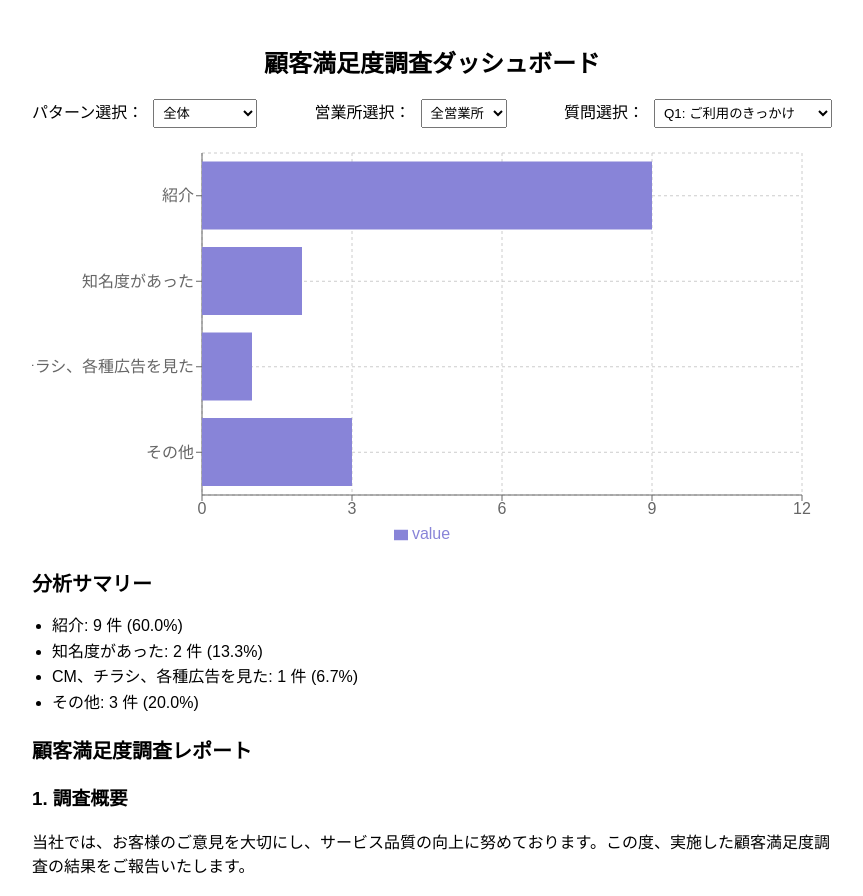
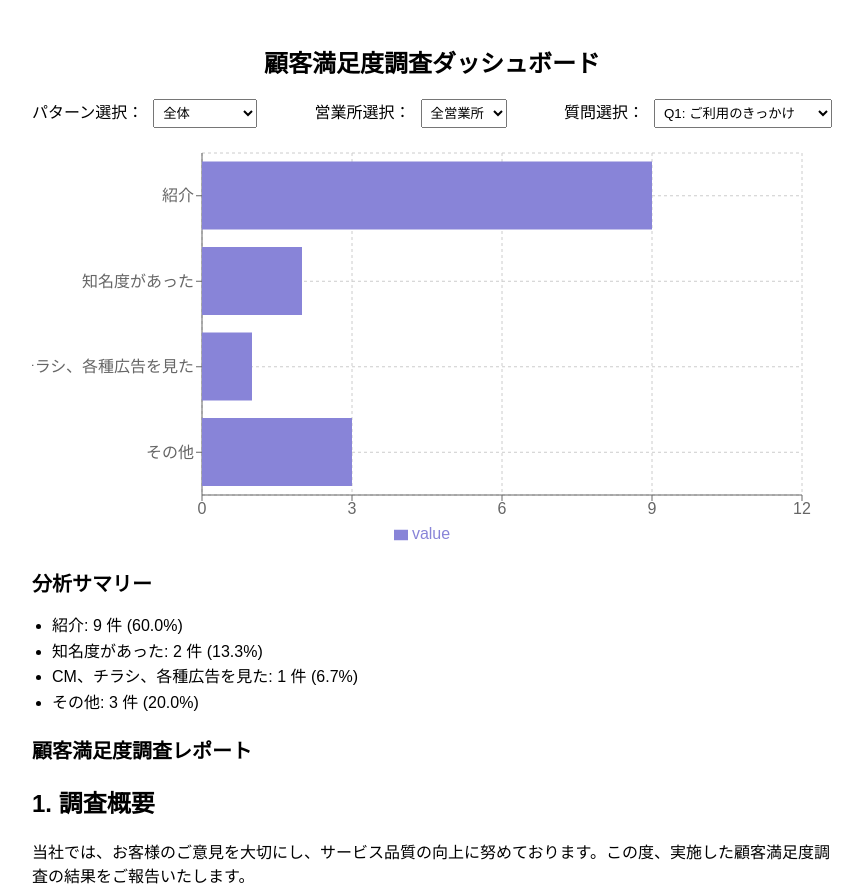
Before and after one commit to kazu5150/customer-survey-dashboard, a React (Create React App) app: page / in a window 1280 px wide. Shown: the top 896 px of the page, without its empty margins (208-1071 px from the left). Built offline with nearby package versions, Linux system fonts and the light colour scheme.

Commit message:
3d commit

```diff
--- a/package.json
+++ b/package.json
@@ -10,6 +10,8 @@
         "recharts": "^2.1.9"
     },
     "scripts": {
+        "predeploy": "npm run build",
+        "deploy": "gh-pages -d build",
         "start": "react-scripts start",
         "build": "react-scripts build",
         "test": "react-scripts test",
--- a/public/index.html
+++ b/public/index.html
@@ -3,7 +3,7 @@
   <head>
     <meta charset="utf-8" />
     <meta name="viewport" content="width=device-width, initial-scale=1" />
-    <title>顧客満足度調査ダッシュボード</title>
+    <title>2024年6月度 顧客満足度調査ダッシュボード</title>
   </head>
   <body>
     <noscript>このアプリを実行するにはJavaScriptを有効にしてください。</noscript>
--- a/src/components/CustomerSurveyDashboard.js
+++ b/src/components/CustomerSurveyDashboard.js
@@ -193,7 +193,7 @@ const CustomerSurveyDashboard = () => {
       </div>
       <div style={{ marginTop: '20px' }}>
         <h2 style={{ fontSize: '20px', marginBottom: '10px' }}>顧客満足度調査レポート</h2>
-        <h3>1. 調査概要</h3>
+        <h2>1. 調査概要</h2>
         <p>当社では、お客様のご意見を大切にし、サービス品質の向上に努めております。この度、実施した顧客満足度調査の結果をご報告いたします。</p>
         <ul>
           <li>調査期間: [具体的な期間を記入]</li>
```
